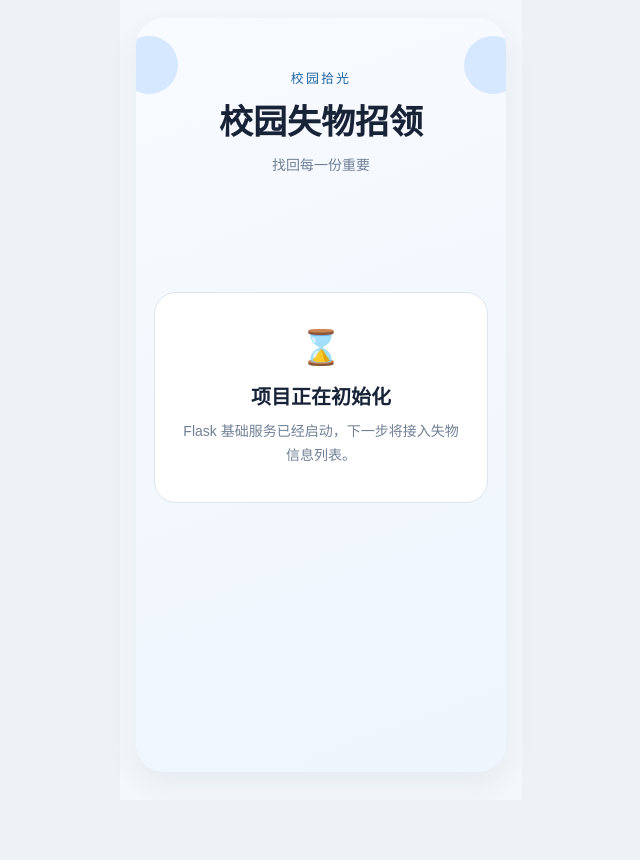
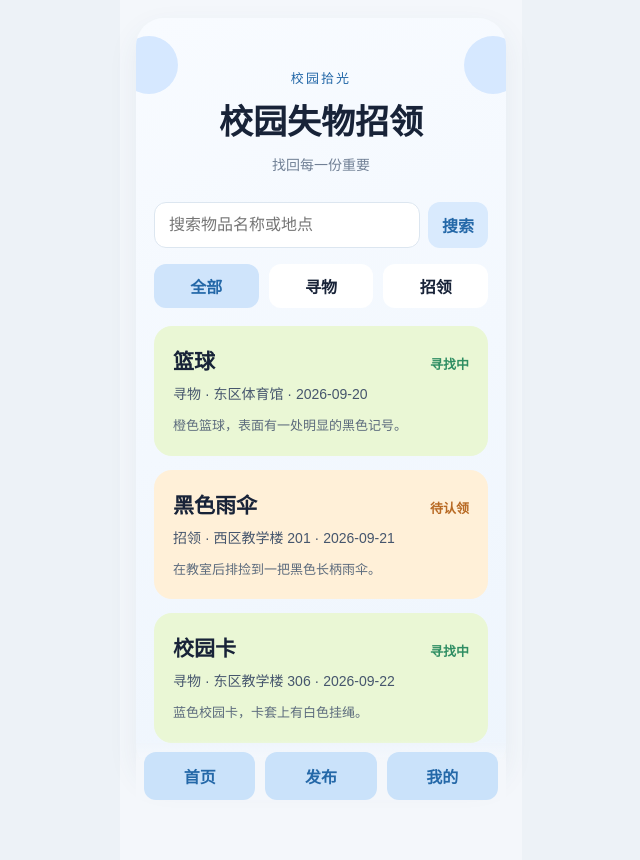
Before and after one commit to yesicheng43-dotcom/campus-lost-found, a Flask app: page / in a window 1280 px wide. Shown: the whole page, without its empty margins (319-959 px from the left). Before the commit the page ends 503 px from the top, so only its background shows below. Run offline with Flask 3, Linux system fonts and the light colour scheme; data comes from the database, SQL or seed files in the repository.

Commit message:
feat: add SQLite-backed item browsing

```diff
--- /dev/null
+++ b/app/db.py
@@ -0,0 +1,118 @@
+import sqlite3
+from pathlib import Path
+
+import click
+from flask import current_app, g
+
+
+def get_db():
+    if "db" not in g:
+        database = Path(current_app.config["DATABASE"])
+        database.parent.mkdir(parents=True, exist_ok=True)
+        g.db = sqlite3.connect(database)
+        g.db.row_factory = sqlite3.Row
+    return g.db
+
+
+def close_db(_error=None):
+    database = g.pop("db", None)
+    if database is not None:
+        database.close()
+
+
+def init_db():
+    database = get_db()
+    schema_path = Path(current_app.root_path).joinpath("schema.sql")
+    database.executescript(schema_path.read_text(encoding="utf-8"))
+    database.executemany(
+        """
+        INSERT INTO items
+          (type, name, category, location, event_time, description, image,
+           contact, status, owner)
+        VALUES (?, ?, ?, ?, ?, ?, ?, ?, ?, ?)
+        """,
+        [
+            (
+                "lost",
+                "校园卡",
+                "证件",
+                "东区教学楼 306",
+                "2026-09-22",
+                "蓝色校园卡，卡套上有白色挂绳。",
+                "",
+                "campus-card@example.com",
+                "寻找中",
+                "demo-user",
+            ),
+            (
+                "found",
+                "黑色雨伞",
+                "生活用品",
+                "西区教学楼 201",
+                "2026-09-21",
+                "在教室后排捡到一把黑色长柄雨伞。",
+                "",
+                "umbrella@example.com",
+                "待认领",
+                "demo-user",
+            ),
+            (
+                "lost",
+                "篮球",
+                "运动用品",
+                "东区体育馆",
+                "2026-09-20",
+                "橙色篮球，表面有一处明显的黑色记号。",
+                "",
+                "basketball@example.com",
+                "寻找中",
+                "demo-user",
+            ),
+        ],
+    )
+    database.commit()
+
+
+@click.command("init-db")
+def init_db_command():
+    """Clear and initialize the local database with demo data."""
+    init_db()
+    click.echo("Initialized the database.")
+
+
+def init_app(app):
+    app.teardown_appcontext(close_db)
+    app.cli.add_command(init_db_command)
+
+    with app.app_context():
+        database = Path(app.config["DATABASE"])
+        if not database.exists():
+            init_db()
+
+
+def search_items(keyword="", item_type="all", status="all"):
+    database = get_db()
+    clauses = []
+    parameters = []
+
+    keyword = keyword.strip()
+    if keyword:
+        clauses.append("(name LIKE ? OR location LIKE ? OR description LIKE ?)")
+        value = f"%{keyword}%"
+        parameters.extend([value, value, value])
+    if item_type in {"lost", "found"}:
+        clauses.append("type = ?")
+        parameters.append(item_type)
+    if status and status != "all":
+        clauses.append("status = ?")
+        parameters.append(status)
+
+    where = f"WHERE {' AND '.join(clauses)}" if clauses else ""
+    return database.execute(
+        f"SELECT * FROM items {where} ORDER BY created_at DESC, id DESC",
+        parameters,
+    ).fetchall()
+
+
+def get_item(item_id):
+    return get_db().execute("SELECT * FROM items WHERE id = ?", (item_id,)).fetchone()
--- /dev/null
+++ b/app/schema.sql
@@ -0,0 +1,16 @@
+DROP TABLE IF EXISTS items;
+
+CREATE TABLE items (
+  id INTEGER PRIMARY KEY AUTOINCREMENT,
+  type TEXT NOT NULL CHECK (type IN ('lost', 'found')),
+  name TEXT NOT NULL,
+  category TEXT NOT NULL,
+  location TEXT NOT NULL,
+  event_time TEXT NOT NULL,
+  description TEXT NOT NULL,
+  image TEXT,
+  contact TEXT NOT NULL,
+  status TEXT NOT NULL,
+  owner TEXT NOT NULL,
+  created_at TEXT NOT NULL DEFAULT CURRENT_TIMESTAMP
+);
--- a/app/views.py
+++ b/app/views.py
@@ -1,4 +1,6 @@
-from flask import Blueprint, jsonify, render_template
+from flask import Blueprint, jsonify, render_template, request
+
+from .db import search_items
 
 
 bp = Blueprint("main", __name__)
@@ -6,9 +8,34 @@ bp = Blueprint("main", __name__)
 
 @bp.get("/")
 def index():
-    return render_template("index.html")
+    keyword = request.args.get("keyword", "")
+    item_type = request.args.get("type", "all")
+    status = request.args.get("status", "all")
+    items = search_items(keyword, item_type, status)
+    return render_template(
+        "index.html",
+        items=items,
+        keyword=keyword,
+        selected_type=item_type,
+        selected_status=status,
+    )
 
 
 @bp.get("/health")
 def health():
     return jsonify(status="ok")
+
+
+@bp.get("/publish")
+def publish_type():
+    return render_template("coming_soon.html", title="发布信息")
+
+
+@bp.get("/mine")
+def my_posts():
+    return render_template("coming_soon.html", title="我的发布")
+
+
+@bp.get("/items/<int:item_id>")
+def item_detail(item_id):
+    return render_template("coming_soon.html", title=f"信息详情 #{item_id}")
--- a/static/css/style.css
+++ b/static/css/style.css
@@ -95,6 +95,160 @@ h1 {
   text-align: center;
 }
 
+.empty-state--compact {
+  margin: 28px 0;
+}
+
+.sr-only {
+  position: absolute;
+  width: 1px;
+  height: 1px;
+  padding: 0;
+  margin: -1px;
+  overflow: hidden;
+  clip: rect(0, 0, 0, 0);
+  white-space: nowrap;
+  border: 0;
+}
+
+.search-bar {
+  display: flex;
+  gap: 8px;
+  margin: 0 18px 16px;
+}
+
+.search-bar input {
+  min-width: 0;
+  flex: 1;
+  border: 1px solid var(--border);
+  border-radius: 12px;
+  padding: 12px 14px;
+  background: #fff;
+  color: var(--text);
+  font: inherit;
+}
+
+.search-bar button,
+.filter-chip,
+.bottom-nav a {
+  border: 0;
+  border-radius: 12px;
+  padding: 11px 14px;
+  background: #d9eafd;
+  color: var(--primary-deep);
+  font: inherit;
+  font-weight: 700;
+  text-decoration: none;
+  cursor: pointer;
+}
+
+.filter-row {
+  display: grid;
+  grid-template-columns: repeat(3, 1fr);
+  gap: 10px;
+  margin: 0 18px 18px;
+}
+
+.filter-chip {
+  padding: 10px 6px;
+  text-align: center;
+  background: #fff;
+  color: var(--text);
+}
+
+.filter-chip.is-active {
+  background: #cfe4fb;
+  color: var(--primary-deep);
+}
+
+.item-list {
+  display: grid;
+  gap: 14px;
+  margin: 0 18px 24px;
+}
+
+.item-card {
+  display: block;
+  padding: 18px;
+  border: 1px solid transparent;
+  border-radius: 18px;
+  color: inherit;
+  text-decoration: none;
+  transition: transform 0.15s ease, box-shadow 0.15s ease;
+}
+
+.item-card:hover {
+  transform: translateY(-2px);
+  box-shadow: 0 8px 18px rgba(55, 84, 116, 0.1);
+}
+
+.item-card--lost {
+  background: #eaf7d5;
+}
+
+.item-card--found {
+  background: #fff0d8;
+}
+
+.item-card__topline {
+  display: flex;
+  align-items: baseline;
+  justify-content: space-between;
+  gap: 12px;
+}
+
+.item-card h2 {
+  margin-bottom: 8px;
+  font-size: 21px;
+}
+
+.status {
+  flex: 0 0 auto;
+  font-size: 13px;
+  font-weight: 700;
+}
+
+.status--lost {
+  color: #2f8e63;
+}
+
+.status--found {
+  color: #b86a24;
+}
+
+.item-card__meta,
+.item-card__description {
+  margin-bottom: 0;
+  line-height: 1.65;
+}
+
+.item-card__meta {
+  color: #46566d;
+  font-size: 14px;
+}
+
+.item-card__description {
+  margin-top: 9px;
+  color: #5c6b7d;
+  font-size: 13px;
+}
+
+.bottom-nav {
+  position: sticky;
+  bottom: 0;
+  display: grid;
+  grid-template-columns: repeat(3, 1fr);
+  gap: 10px;
+  padding: 12px 8px 0;
+  background: linear-gradient(180deg, rgba(244, 247, 251, 0), var(--page-bg) 35%);
+}
+
+.bottom-nav a {
+  padding: 12px 6px;
+  text-align: center;
+  background: #cae2fa;
+}
+
 .empty-state__icon {
   display: block;
   margin-bottom: 14px;
--- a/templates/base.html
+++ b/templates/base.html
@@ -9,6 +9,11 @@
   <body>
     <main class="phone-shell">
       {% block content %}{% endblock %}
+      <nav class="bottom-nav" aria-label="主导航">
+        <a href="{{ url_for('main.index') }}">首页</a>
+        <a href="{{ url_for('main.publish_type') }}">发布</a>
+        <a href="{{ url_for('main.my_posts') }}">我的</a>
+      </nav>
     </main>
   </body>
 </html>
--- a/templates/index.html
+++ b/templates/index.html
@@ -12,10 +12,36 @@
     <p class="subtitle">找回每一份重要</p>
   </header>
 
-  <div class="empty-state">
-    <span class="empty-state__icon">⌛</span>
-    <h2>项目正在初始化</h2>
-    <p>Flask 基础服务已经启动，下一步将接入失物信息列表。</p>
+  <form class="search-bar" method="get" action="{{ url_for('main.index') }}">
+    <label class="sr-only" for="keyword">搜索物品名称或地点</label>
+    <input id="keyword" name="keyword" value="{{ keyword }}" placeholder="搜索物品名称或地点">
+    <button type="submit">搜索</button>
+  </form>
+
+  <div class="filter-row" role="group" aria-label="信息类型筛选">
+    {% for value, label in [("all", "全部"), ("lost", "寻物"), ("found", "招领")] %}
+      <a class="filter-chip {% if selected_type == value %}is-active{% endif %}"
+         href="{{ url_for('main.index', keyword=keyword, type=value, status=selected_status) }}">{{ label }}</a>
+    {% endfor %}
   </div>
+
+  <section class="item-list" aria-label="失物招领信息">
+    {% for item in items %}
+      <a class="item-card item-card--{{ item['type'] }}" href="{{ url_for('main.item_detail', item_id=item['id']) }}">
+        <div class="item-card__topline">
+          <h2>{{ item['name'] }}</h2>
+          <span class="status status--{{ item['type'] }}">{{ item['status'] }}</span>
+        </div>
+        <p class="item-card__meta">{{ "寻物" if item['type'] == "lost" else "招领" }} · {{ item['location'] }} · {{ item['event_time'] }}</p>
+        <p class="item-card__description">{{ item['description'] }}</p>
+      </a>
+    {% else %}
+      <div class="empty-state empty-state--compact">
+        <span class="empty-state__icon">⌕</span>
+        <h2>没有找到相关信息</h2>
+        <p>试试更换关键词或切换信息类型。</p>
+      </div>
+    {% endfor %}
+  </section>
 </section>
 {% endblock %}
```
Also changed, not shown: app/__init__.py (+8 -0 lines), templates/coming_soon.html (added, +13 -0 lines), tests/test_app.py (+25 -4 lines).
